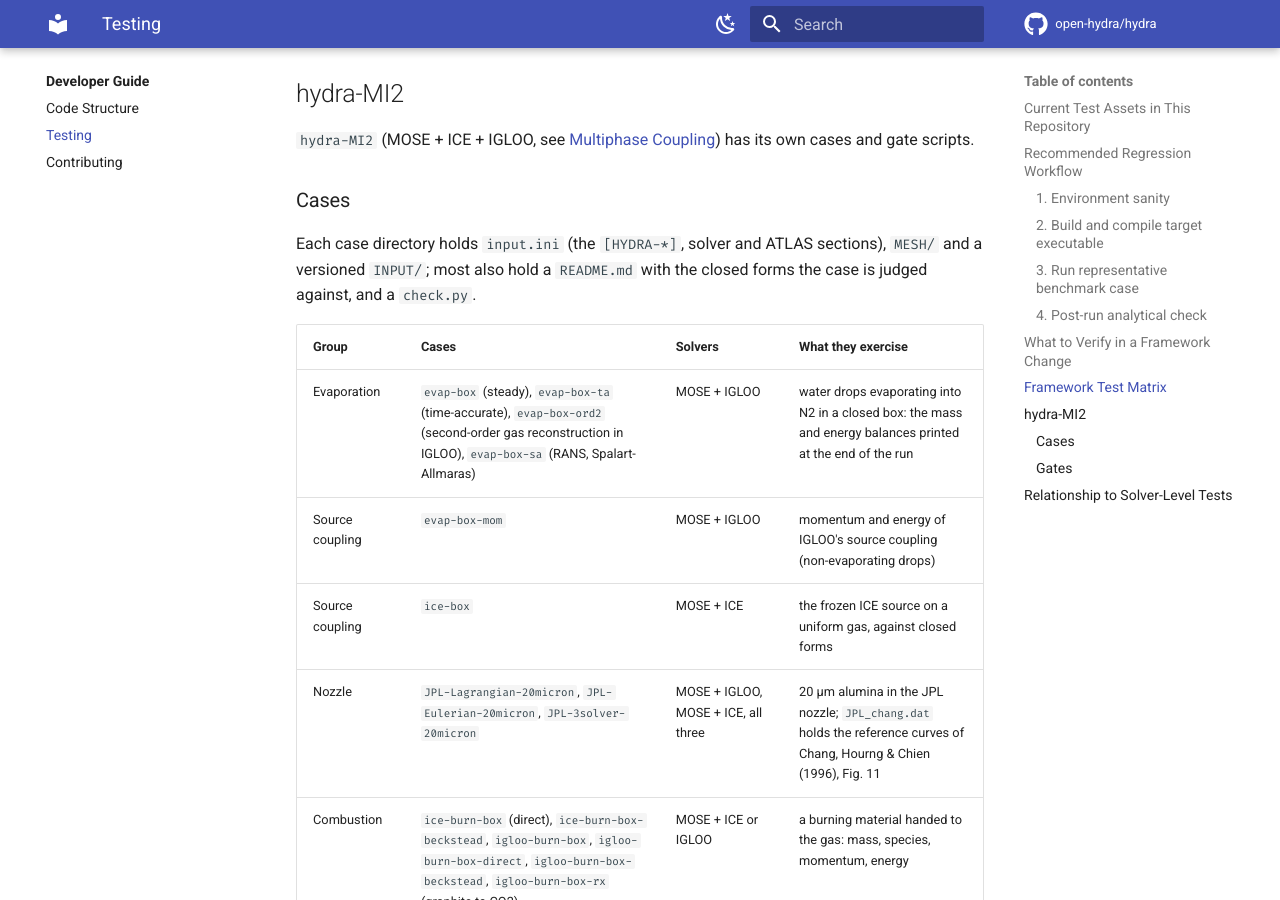
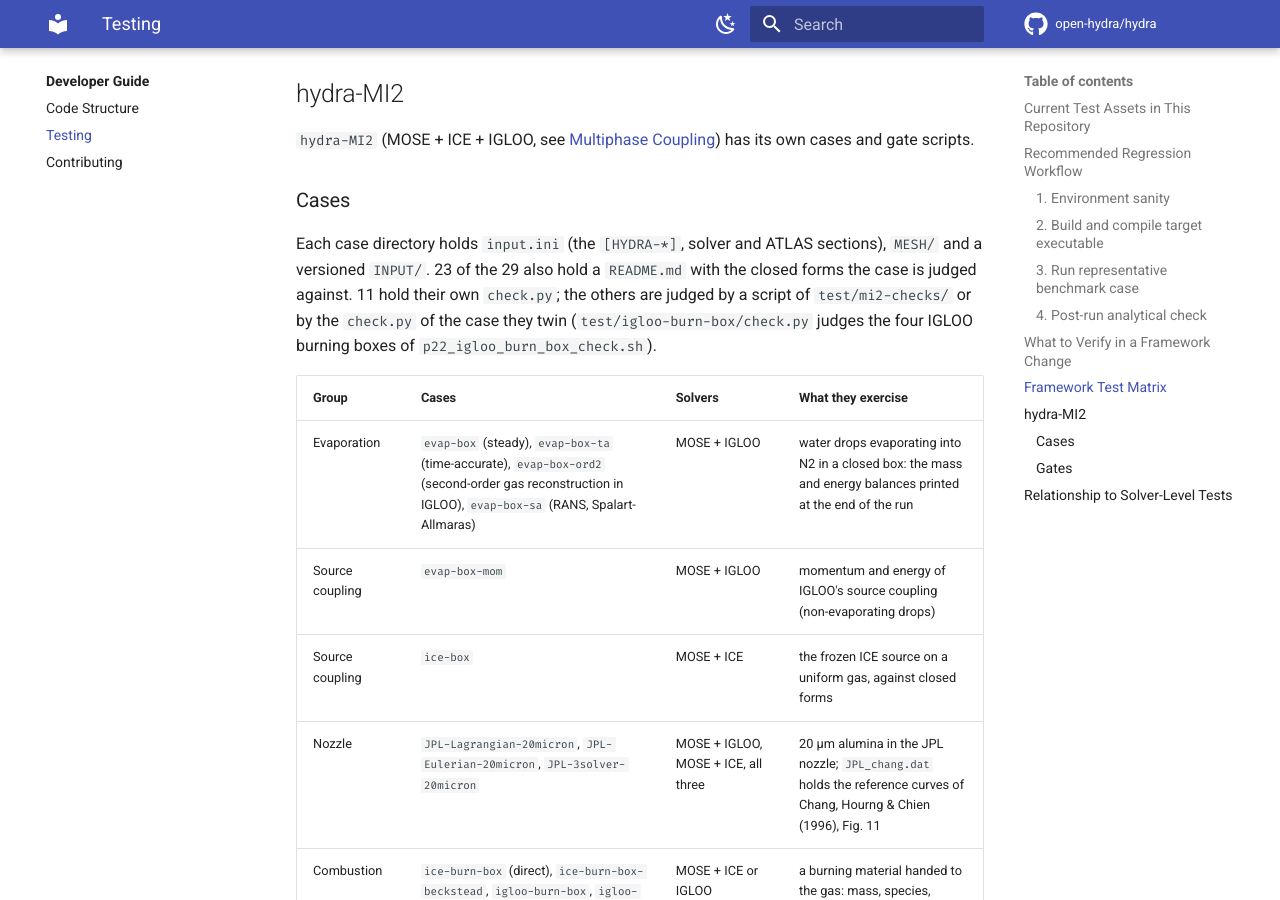
Before and after one commit to open-hydra/hydra, an MkDocs documentation site: the page built from docs/development/testing.md, in a window 1280 px wide and 900 px high, scrolled down 2998 px. Built offline with MkDocs 1.6.1 and Material for MkDocs 9.7.7, drawn with Linux system fonts in a browser that asks for light colours; comment, search, counter and statistics services are not loaded.

Commit message:
docs: the frozen-source line as printed; which MI2 cases hold their own check.py
Co-Authored-By: Claude Opus 5.5 <noreply@anthropic.com>
Claude-Session: https://claude.ai/code/session_01YbtUqacA6qYqYfoFJvSCJ8

```diff
--- a/docs/development/testing.md
+++ b/docs/development/testing.md
@@ -126,7 +126,9 @@ When modifying hydra-level code (`src/app/common`, `src/app/MF`, or
 ### Cases
 
 Each case directory holds `input.ini` (the `[HYDRA-*]`, solver and ATLAS sections), `MESH/` and a versioned
-`INPUT/`; most also hold a `README.md` with the closed forms the case is judged against, and a `check.py`.
+`INPUT/`. 23 of the 29 also hold a `README.md` with the closed forms the case is judged against. 11 hold their own
+`check.py`; the others are judged by a script of `test/mi2-checks/` or by the `check.py` of the case they twin
+(`test/igloo-burn-box/check.py` judges the four IGLOO burning boxes of `p22_igloo_burn_box_check.sh`).
 
 | Group | Cases | Solvers | What they exercise |
 |-------|-------|---------|--------------------|
```
Also changed, not shown: docs/user/mi2.md (+1 -1 lines).
